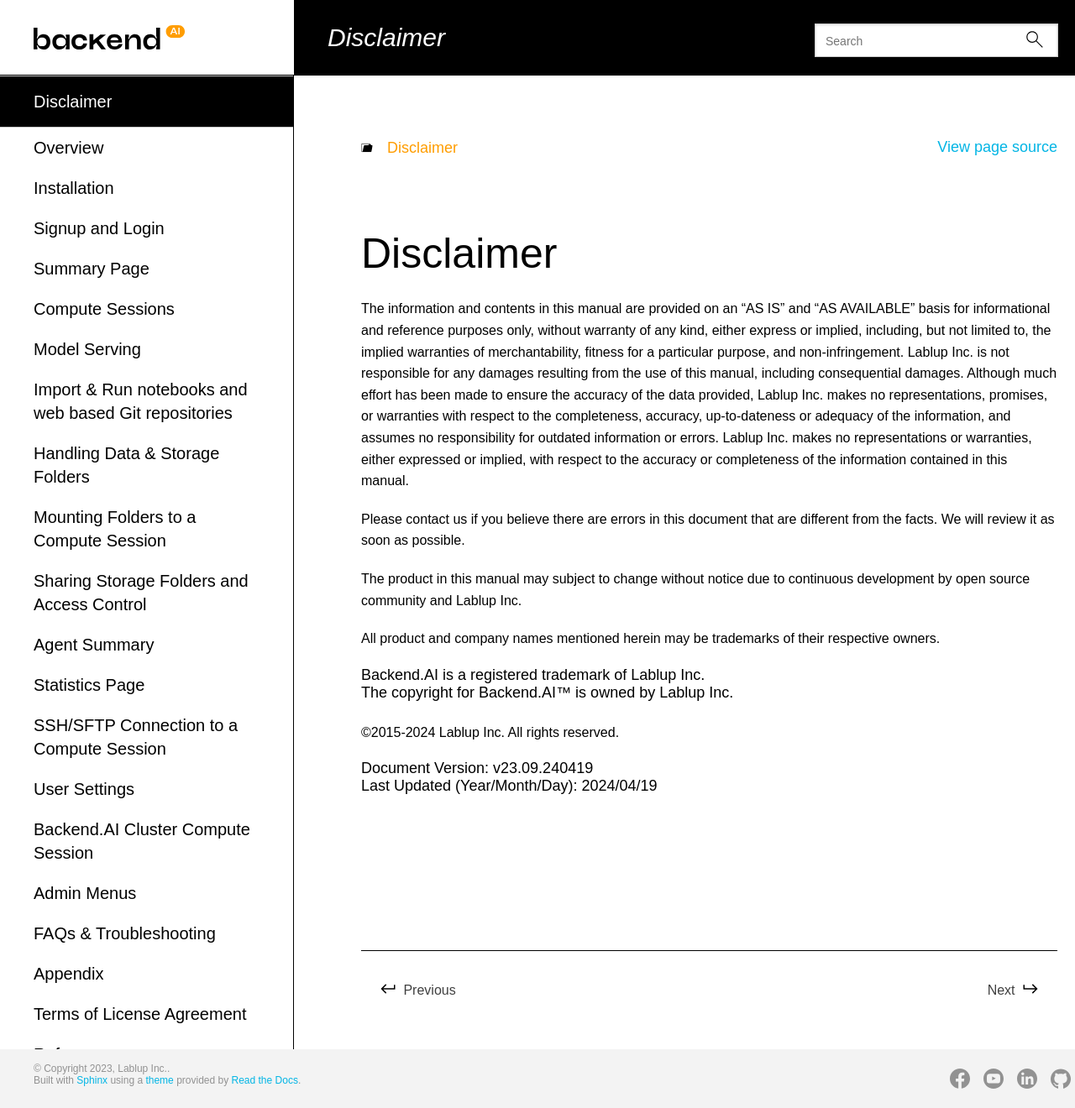
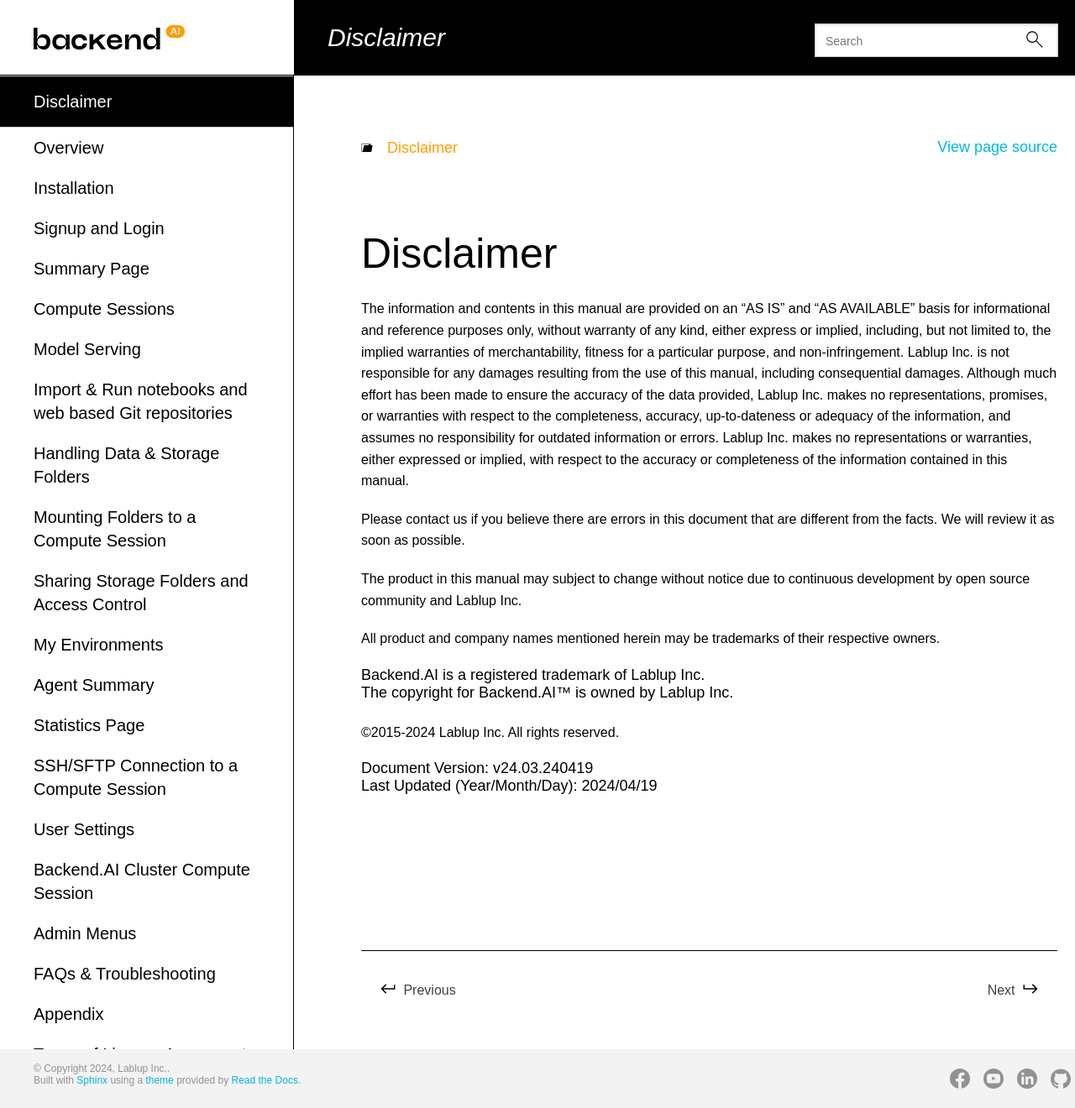
Before and after one commit to lablup/backend.ai-docs-webui, a Sphinx documentation site: the page built from docs/disclaimer.rst, in a window 1280 px wide and 1320 px high. Shown: the whole window at 84% size. Built offline with Sphinx 7.4.7 and the Read the Docs theme 2.0.0, drawn with Linux system fonts in a browser that asks for light colours; some web fonts are replaced.

Commit message:
docs: add my environments page and update commit session (#56)
* docs: add my environments page and update commit session

* docs: update version to 24.03

* docs: touchup some messages

```diff
--- a/docs/conf.original.py
+++ b/docs/conf.local.py
@@ -18,10 +18,10 @@
 # -- Project information -----------------------------------------------------
 
 project = 'Backend.AI Web-UI User Guide'
-copyright = '2023, Lablup Inc.'
+copyright = '2024, Lablup Inc.'
 author = 'Lablup Inc.'
-version = '23.09'
-release = '23.09'
+version = '24.03'
+release = '24.03'
 
 # -- General configuration ---------------------------------------------------
 
--- a/docs/conf.py
+++ b/docs/conf.py
@@ -17,39 +17,37 @@
 
 # -- Project information -----------------------------------------------------
 
-project = 'Backend.AI Web-UI User Guide'
-copyright = '2023, Lablup Inc.'
-author = 'Lablup Inc.'
-version = '23.09'
-release = '23.09'
+project = "Backend.AI Web-UI User Guide"
+copyright = "2024, Lablup Inc."
+author = "Lablup Inc."
+version = "24.03"
+release = "24.03"
 
 # -- General configuration ---------------------------------------------------
 
 # Add any Sphinx extension module names here, as strings. They can be
 # extensions coming with Sphinx (named 'sphinx.ext.*') or your custom
 # ones.
-extensions = [
-	"myst_parser"
-]
+extensions = ["myst_parser"]
 
 # The file extensions of source files.
 # Sphinx considers the files with this suffix as sources. The value can be a
 # dictionary mapping file extensions to file types
 source_suffix = {
-    '.rst': 'restructuredtext',
-    '.md': 'markdown',
+    ".rst": "restructuredtext",
+    ".md": "markdown",
 }
 
 # The master toctree document.
-master_doc = 'index'
+master_doc = "index"
 
 # Add any paths that contain templates here, relative to this directory.
-templates_path = ['_templates']
+templates_path = ["_templates"]
 
 # List of patterns, relative to source directory, that match files and
 # directories to ignore when looking for source files.
 # This pattern also affects html_static_path and html_extra_path.
-exclude_patterns = ['_build', 'Thumbs.db', '.DS_Store']
+exclude_patterns = ["_build", "Thumbs.db", ".DS_Store"]
 
 # The name of the Pygments (syntax highlighting) style to use.
 # pygments_style = 'tango'
@@ -66,52 +64,53 @@
 # Add any paths that contain custom static files (such as style sheets) here,
 # relative to this directory. They are copied after the builtin static files,
 # so a file named "default.css" will overwrite the builtin "default.css".
-html_static_path = ['_static']
-html_css_files = ['css/custom.css']
+html_static_path = ["_static"]
+html_css_files = ["css/custom.css"]
 
 
 def setup(app):
-    app.add_css_file('css/custom.css')
+    app.add_css_file("css/custom.css")
 
-html_style = 'css/customTheme.css'
+
+html_style = "css/customTheme.css"
 
 html_js_files = [
-    'js/custom.js',
+    "js/custom.js",
 ]
 
 
 # -- Options for LaTeX output ------------------------------------------------
-latex_engine = 'xelatex'
+latex_engine = "xelatex"
 latex_use_xindy = False
 # resizing it with includegraphics doesn't work properly.
 # just resize it manually instead.
-latex_logo = '_static/backendai_logo.png'
-latex_additional_files = ['_static/lablup_logo.png']
+latex_logo = "_static/backendai_logo.png"
+latex_additional_files = ["_static/lablup_logo.png"]
 latex_elements = {
-    'papersize': 'a4paper',
-    'pointsize': '12pt',
-    'extraclassoptions': 'openany,oneside',
-    'sphinxsetup': (
-        'noteBorderColor={RGB}{106,176,222},'
-        'noteborder=2pt,'
-        'tipBorderColor={RGB}{106,176,222},'
-        'tipborder=2pt,'
-        'hintBorderColor={RGB}{106,176,222},'
-        'hintborder=2pt,'
-        'importantBorderColor={RGB}{171,18,88},'
-        'attentionBorderColor={RGB}{106,176,222},'
-        'attentionBgColor={RGB}{231,242,250},'
-        'cautionBorderColor={RGB}{240,179,126},'
-        'cautionBgColor={RGB}{247,229,198},'
-        'warningBorderColor={RGB}{240,179,126},'
-        'warningBgColor={RGB}{247,229,198},'
-        'dangerBorderColor={RGB}{240,179,126},'
-        'dangerBgColor={RGB}{247,229,198},'
-        'errorBorderColor={RGB}{240,179,126},'
-        'errorBgColor={RGB}{247,229,198},'
+    "papersize": "a4paper",
+    "pointsize": "12pt",
+    "extraclassoptions": "openany,oneside",
+    "sphinxsetup": (
+        "noteBorderColor={RGB}{106,176,222},"
+        "noteborder=2pt,"
+        "tipBorderColor={RGB}{106,176,222},"
+        "tipborder=2pt,"
+        "hintBorderColor={RGB}{106,176,222},"
+        "hintborder=2pt,"
+        "importantBorderColor={RGB}{171,18,88},"
+        "attentionBorderColor={RGB}{106,176,222},"
+        "attentionBgColor={RGB}{231,242,250},"
+        "cautionBorderColor={RGB}{240,179,126},"
+        "cautionBgColor={RGB}{247,229,198},"
+        "warningBorderColor={RGB}{240,179,126},"
+        "warningBgColor={RGB}{247,229,198},"
+        "dangerBorderColor={RGB}{240,179,126},"
+        "dangerBgColor={RGB}{247,229,198},"
+        "errorBorderColor={RGB}{240,179,126},"
+        "errorBgColor={RGB}{247,229,198},"
     ),
-    'fontpkg': '',
-    'preamble': r'''
+    "fontpkg": "",
+    "preamble": r"""
         \usepackage{kotex}
         \usepackage{setspace}
 
@@ -123,8 +122,8 @@
 
         \setcounter{chapter}{-1}
         \doublespacing
-    ''',
-    'maketitle': r'''
+    """,
+    "maketitle": r"""
         \makeatletter
         \begin{titlepage}
             \centering
@@ -138,22 +137,24 @@
             \includegraphics[scale=0.1]{lablup_logo}
         \end{titlepage}
         \makeatother
-    ''',
+    """,
 }
 
 # Grouping the document tree into LaTeX files. List of tuples
 # (source start file, target name, title,
 #  author, documentclass [howto, manual, or own class]).
 latex_documents = [
-    (master_doc,
-     'backendaiwebuiuserguide.tex',
-     'Backend.AI Web-UI User\'s Guide',
-     author, 'manual'),
+    (
+        master_doc,
+        "backendaiwebuiuserguide.tex",
+        "Backend.AI Web-UI User's Guide",
+        author,
+        "manual",
+    ),
 ]
-
 
 
 # -- Internationalization ----------------------------------------------------
 
-locale_dirs = ['locale/']
+locale_dirs = ["locale/"]
 gettext_compact = False
--- a/docs/index.rst
+++ b/docs/index.rst
@@ -32,6 +32,7 @@
    vfolder/vfolder
    mount_vfolder/mount_vfolder
    share_vfolder/share_vfolder
+   my_environments/my_environments
    agent_summary/agent_summary
    statistics/statistics
    sftp_to_container/sftp_to_container
```
Also changed, not shown: docs/my_environments/my_environments.rst (added, +30 -0 lines), docs/sessions_all/sessions_all.rst (+9 -0 lines), docs/my_environments/my_environments.png (added), docs/my_environments/table_setting.png (added), docs/sessions_all/push_session_to_customized_image.png, 2 other files.
